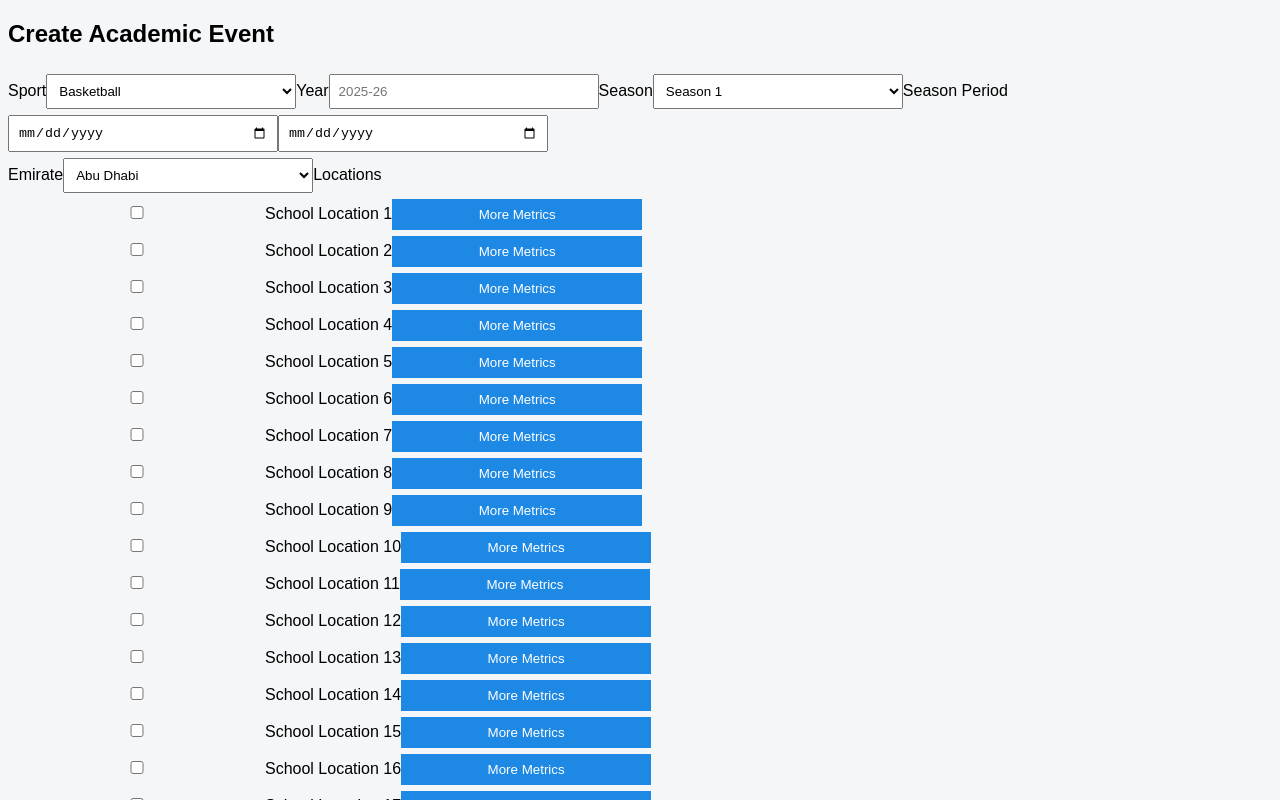
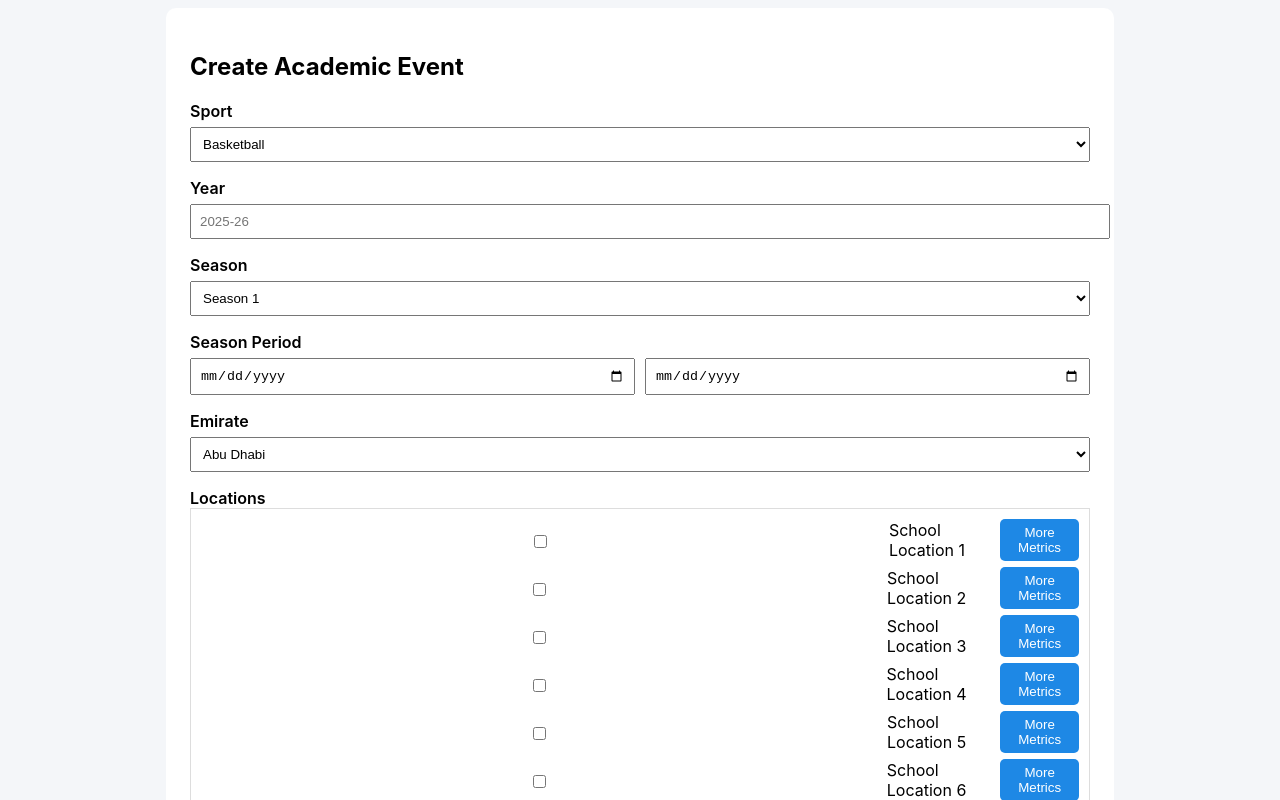
Before and after one commit to mahaboobgstp-hub/sports-academy-app, a React (Create React App) app: page / in a window 1280 px wide. Shown: the top 800 px of the page. Built offline with nearby package versions, Linux system fonts and the light colour scheme.

Commit message:
Update styles.css

```diff
--- a/src/styles.css
+++ b/src/styles.css
@@ -1,21 +1,93 @@
 body {
-  font-family: Arial, sans-serif;
-  background: #f4f6f8;
+  font-family: Inter, sans-serif;
+  background: #f4f6f9;
 }
 
-select, input, button {
+.container {
+  background: #fff;
+  max-width: 900px;
+  margin: auto;
+  padding: 24px;
+  border-radius: 10px;
+}
+
+label {
+  font-weight: 600;
+  margin-top: 16px;
+  display: block;
+}
+
+input, select {
   padding: 8px;
-  width: 250px;
   margin-top: 6px;
+  width: 100%;
+}
+
+.row {
+  display: flex;
+  gap: 10px;
+}
+
+.locations {
+  border: 1px solid #ddd;
+  padding: 10px;
+}
+
+.location-row {
+  display: flex;
+  align-items: center;
+  gap: 10px;
+  margin-bottom: 6px;
 }
 
 button {
   background: #1e88e5;
   color: white;
   border: none;
+  padding: 6px 10px;
+  border-radius: 5px;
   cursor: pointer;
 }
 
-button:hover {
-  background: #1565c0;
+.submit-btn {
+  margin-top: 20px;
+  width: 100%;
 }
+
+.modal-backdrop {
+  position: fixed;
+  inset: 0;
+  background: rgba(0,0,0,.6);
+}
+
+.modal {
+  background: white;
+  width: 95%;
+  max-height: 90vh;
+  overflow-y: auto;
+  margin: 30px auto;
+  padding: 20px;
+  border-radius: 10px;
+}
+
+.court-block {
+  border: 1px solid #ddd;
+  padding: 10px;
+  margin-top: 15px;
+}
+
+.day-row {
+  margin-top: 10px;
+}
+
+.hours {
+  display: grid;
+  grid-template-columns: repeat(3, 1fr);
+  gap: 8px;
+}
+
+.hour-cell {
+  border: 1px solid #ccc;
+  padding: 6px;
+  border-radius: 4px;
+}
```
